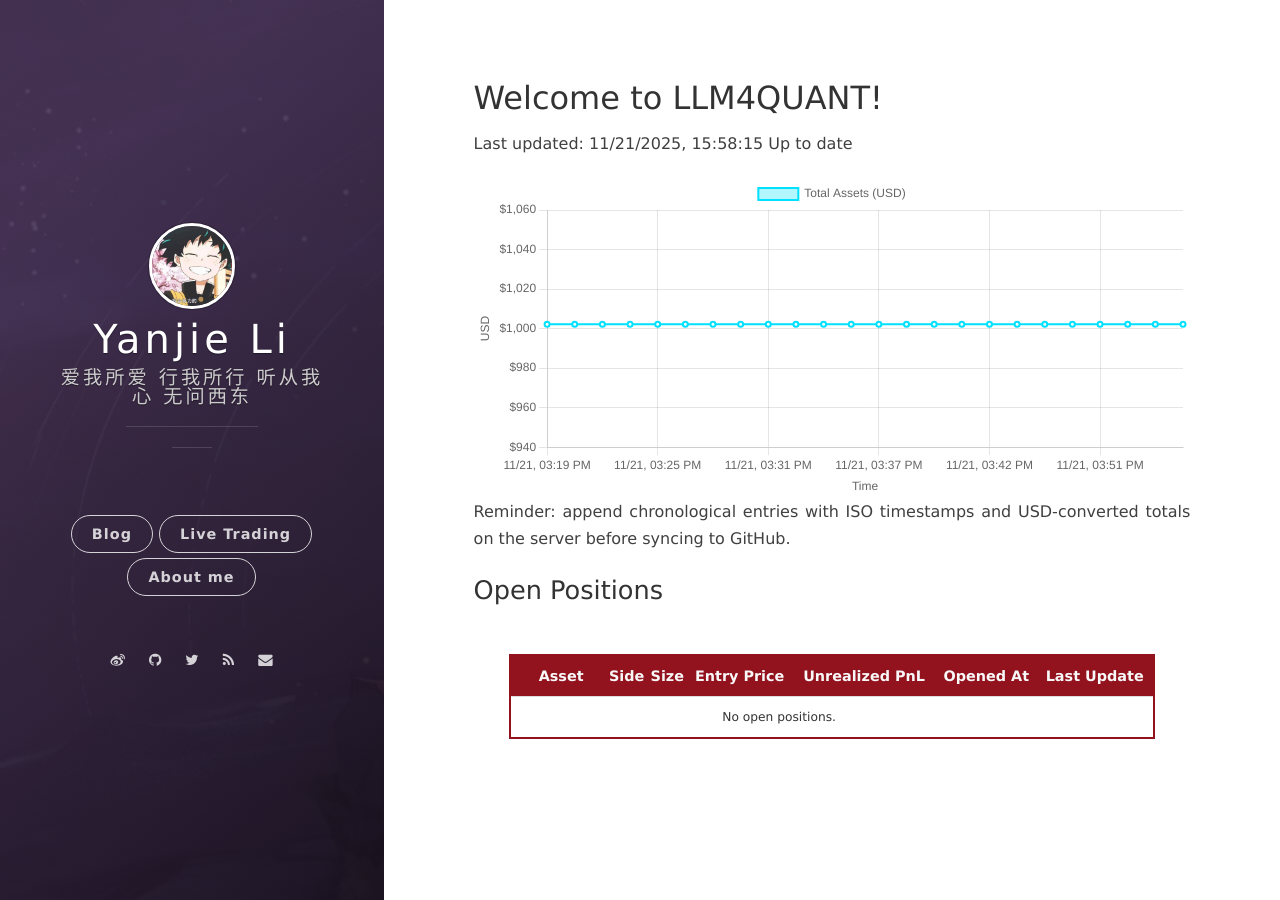
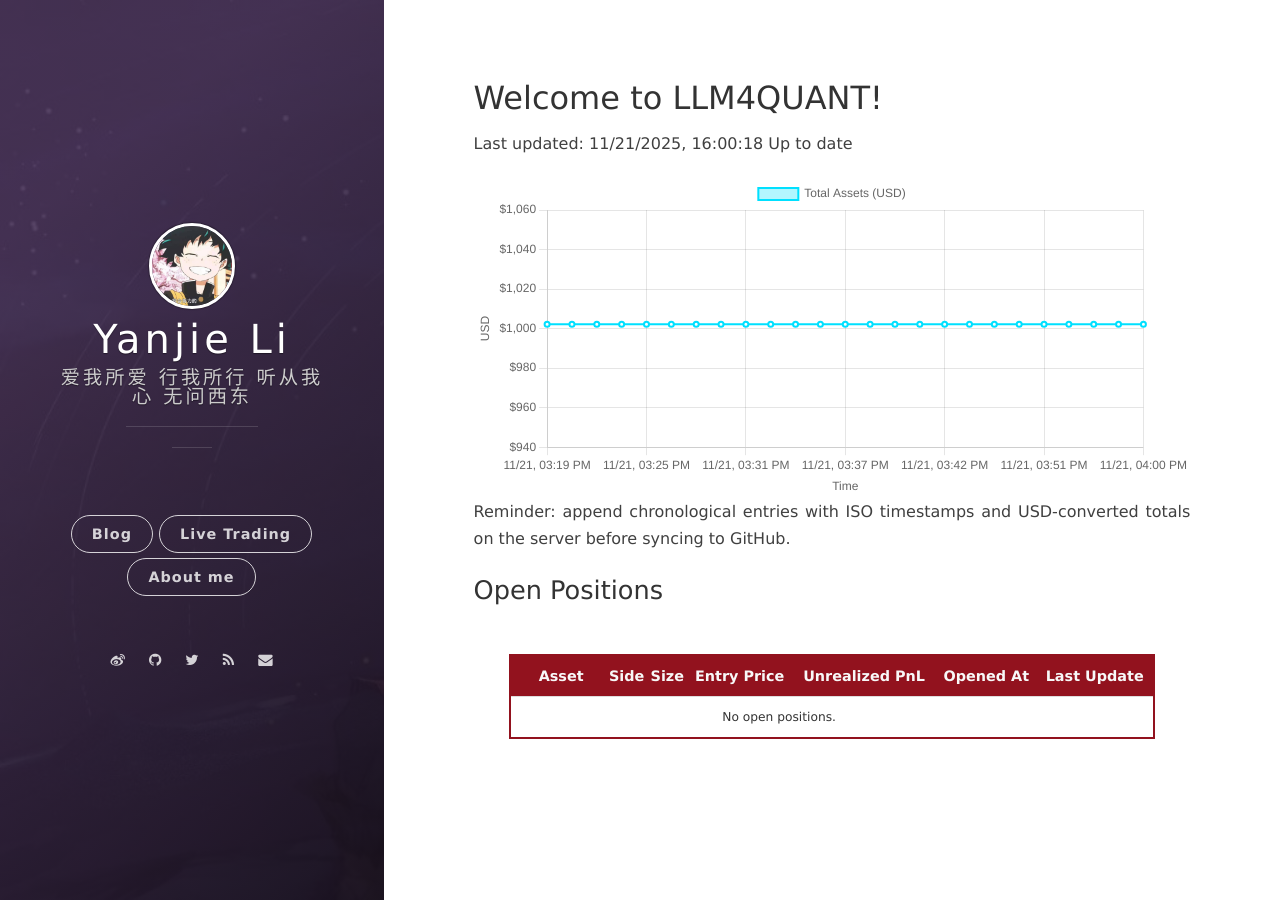
Before and after one commit to leeyegy/leeyegy.github.io, a Jekyll site: the page built from live-trading.html, in a window 1280 px wide. Built offline with Jekyll 4.4.1, drawn with Linux system fonts in a browser that asks for light colours; nearby versions of some CDN libraries.

Commit message:
AccountMonitor: update balance history 2025-11-22T00:00:18+08:00

```diff
--- a/assets/data/binance/balance-history.json
+++ b/assets/data/binance/balance-history.json
@@ -1,5 +1,5 @@
 {
-  "generatedAt": "2025-11-21T23:58:15+08:00",
+  "generatedAt": "2025-11-22T00:00:18+08:00",
   "asset": "total_usd_value",
   "history": [
     {
@@ -97,6 +97,10 @@
     {
       "timestamp": "2025-11-21T23:58:15+08:00",
       "totalUsd": 1002.16734911
+    },
+    {
+      "timestamp": "2025-11-22T00:00:18+08:00",
+      "totalUsd": 1002.16734911
     }
   ]
 }
```
